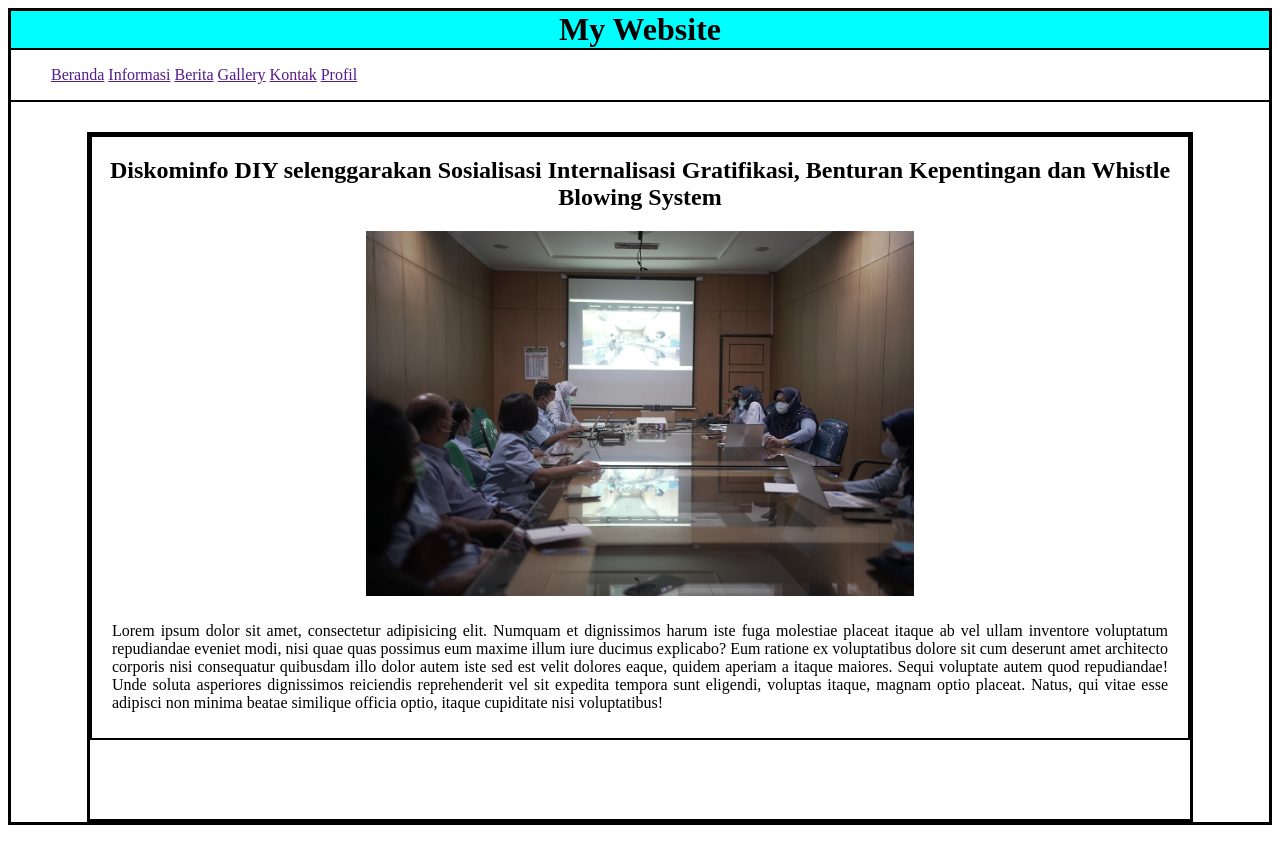
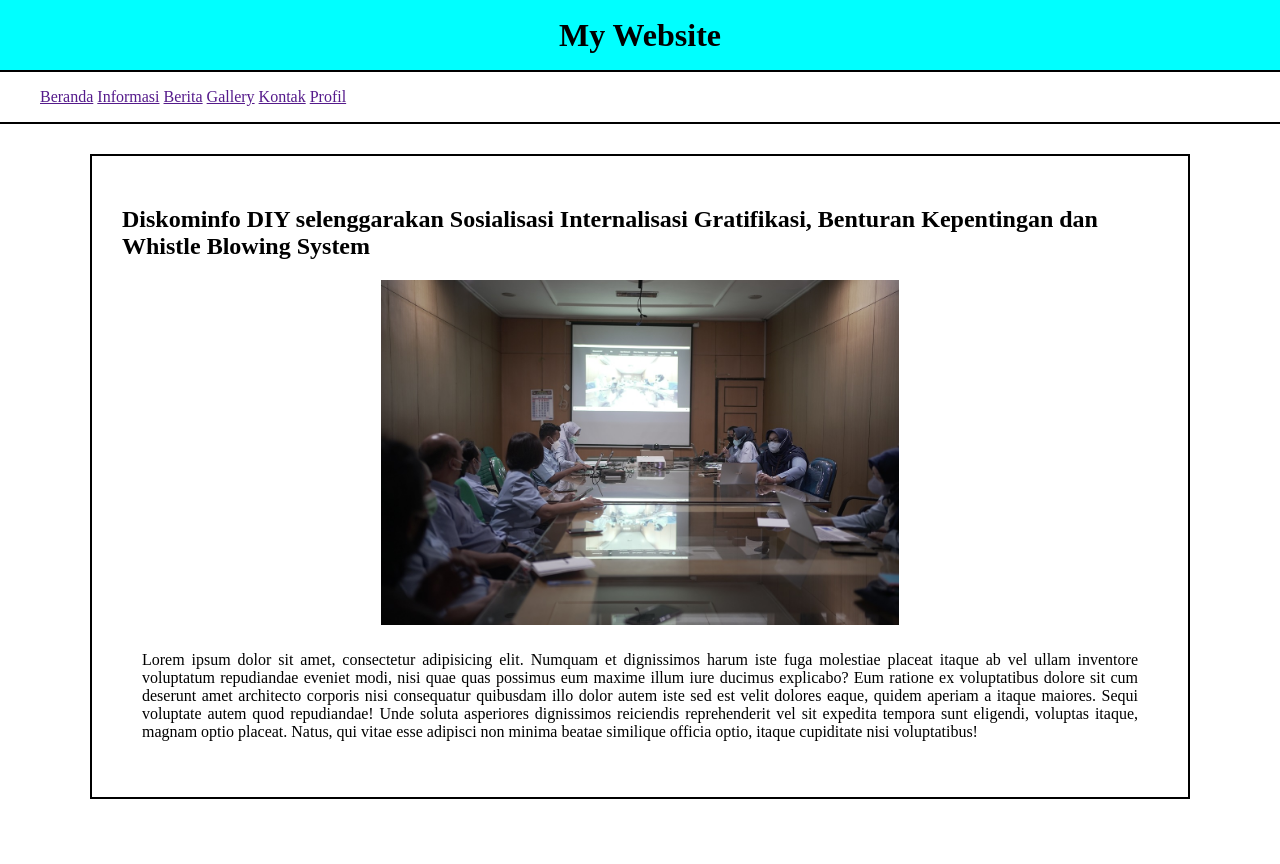
Before and after one commit to Dikocesrt/Web-TugasKelompok1, a plain HTML site: page index.html in a window 1280 px wide. Before the commit the page ends 833 px from the top, so only its background shows below. Drawn offline with Linux system fonts and the light colour scheme.

Commit message:
menambah berita pertama

```diff
--- a/index.html
+++ b/index.html
@@ -7,10 +7,10 @@
     <link rel="stylesheet" href="style.css">
     <title>Document</title>
 </head>
-<body>
-    <div class="wrapper" style="border: 3px solid black;">
-        <div class="header" style="background-color: aqua; width: 100%; border-bottom: 2px solid black;">
-            <h1 style="font-weight: bold; text-align: center; margin: 0px;">My Website</h1>
+<body style="margin: 0px;">
+    <div class="wrapper" style="width: 100%;">
+        <div class="header" style="background-color: aqua; width: 100%; border-bottom: 2px solid black; height: 70px;">
+            <h1 style="font-weight: bold; text-align: center; margin: 0px; line-height: 70px;">My Website</h1>
         </div>
         <div class="dashboard" style="border-bottom: 2px solid black;">
             <nav class="dashboard">
@@ -25,9 +25,9 @@
             </nav>
         </div>
         <div class="main">
-            <div class="berita" style="border: 3px solid black; width: 1100px; margin: auto; margin-top: 30px;">
-                <div class="artikel" style="border: 2px solid black;">
-                    <h2 style="text-align: center;">Diskominfo DIY selenggarakan Sosialisasi Internalisasi Gratifikasi, Benturan Kepentingan dan Whistle Blowing System</h2>
+            <div class="berita" style="width: 1100px; margin: auto; margin-top: 30px;">
+                <div class="artikel" style="border: 2px solid black; padding: 30px;">
+                    <h2 style="text-align: left;">Diskominfo DIY selenggarakan Sosialisasi Internalisasi Gratifikasi, Benturan Kepentingan dan Whistle Blowing System</h2>
                     <img src="DSC09497.jpg" alt="" style="width: 50%; display: block; margin-left: auto; margin-right: auto;">
                     <p style="text-align: justify; padding: 10px 20px;">Lorem ipsum dolor sit amet, consectetur adipisicing elit. Numquam et dignissimos harum iste fuga molestiae placeat itaque ab vel ullam inventore voluptatum repudiandae eveniet modi, nisi quae quas possimus eum maxime illum iure ducimus explicabo? Eum ratione ex voluptatibus dolore sit cum deserunt amet architecto corporis nisi consequatur quibusdam illo dolor autem iste sed est velit dolores eaque, quidem aperiam a itaque maiores. Sequi voluptate autem quod repudiandae! Unde soluta asperiores dignissimos reiciendis reprehenderit vel sit expedita tempora sunt eligendi, voluptas itaque, magnam optio placeat. Natus, qui vitae esse adipisci non minima beatae similique officia optio, itaque cupiditate nisi voluptatibus!</p>
 
```
